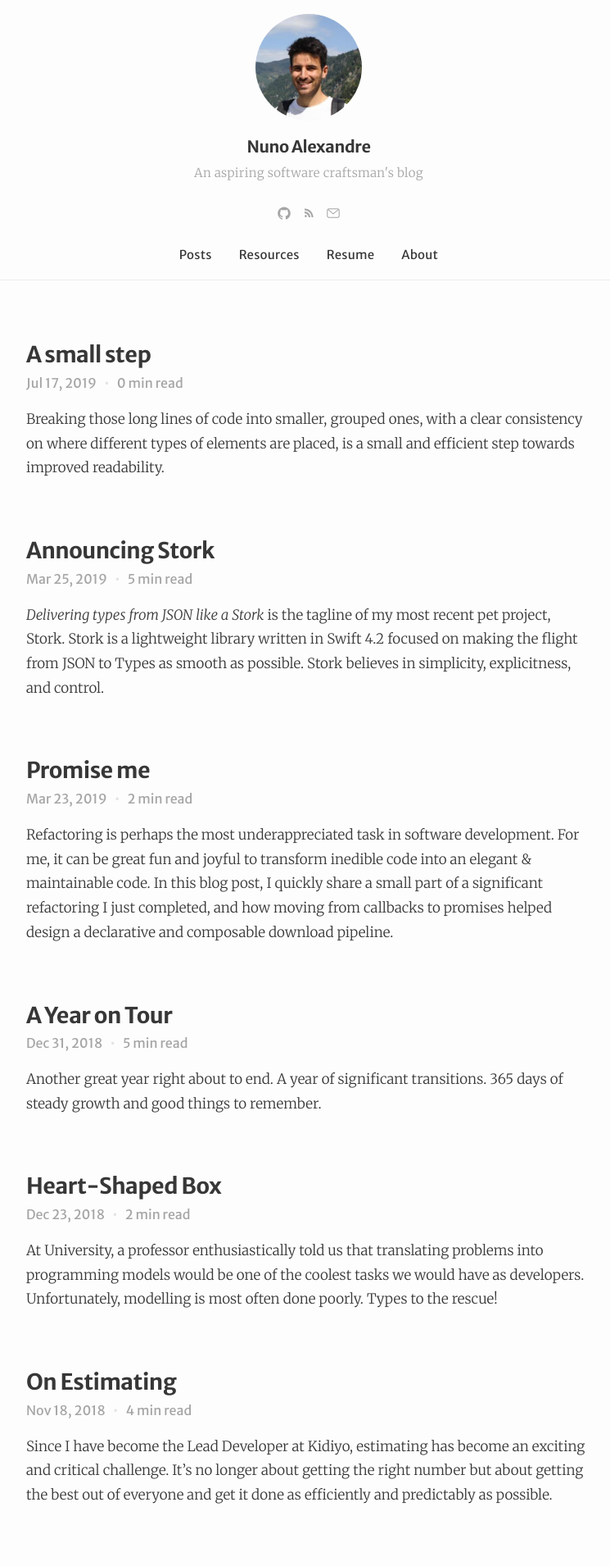
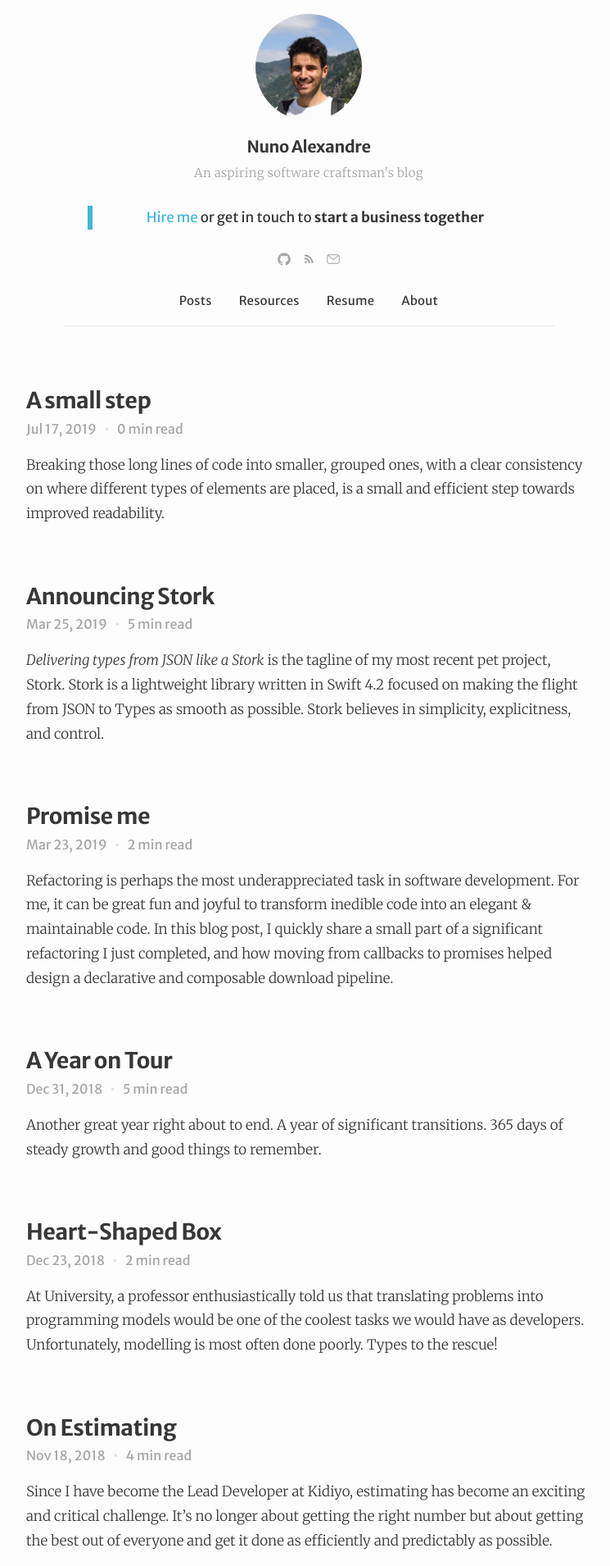
Before and after one commit to NunoAlexandre/nunoalexandre.github.io, a Jekyll site: the page built from index.html, in a window 1280 px wide. Shown: the top 1910 px of the page at 82% size, without its empty margins (263-1008 px from the left). Built offline with Jekyll 4.4.1, drawn with Linux system fonts in a browser that asks for light colours.

Commit message:
Add banner to site-header announcing availability

```diff
--- a/_includes/header.html
+++ b/_includes/header.html
@@ -12,6 +12,7 @@
 
     <h3>Nuno Alexandre</h3>
     <p class="site-description">{{site.description}}</p>
+    <p class="banner"><a href="mailto:{{ site.email }}" title="Hire me">Hire me</a> or get in touch to <strong>start a business together</strong></p>
 
     <ul class="social-media-list">
       <li>
--- a/_sass/_layout.scss
+++ b/_sass/_layout.scss
@@ -7,6 +7,8 @@
     min-height: 56px;
     // Positioning context for the mobile navigation icon
     position: relative;
+    max-width: 600px;
+    margin: 0 auto;
 }
 
 .site-description {
@@ -466,6 +468,15 @@ h1.post-title {
     border-radius: 50%;
 }
 
+.site-header .banner {
+  text-align: center;
+  border-left: 6px solid $brand-color;
+  padding-left: 10px;
+  a {
+    color: $brand-color;
+  }
+}
+
 .post-list, .post {
    margin-top: $spacing-unit * 1.5;
 }
```
